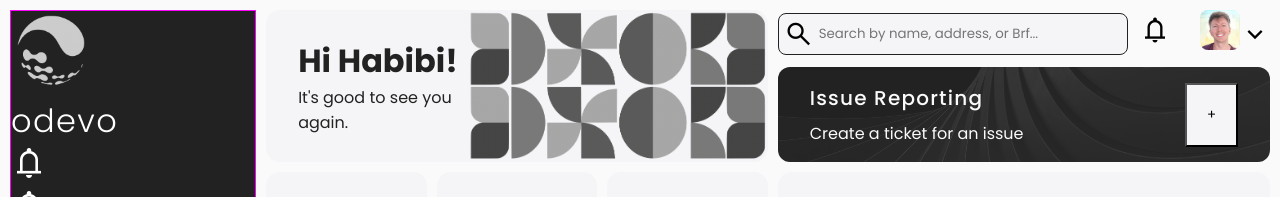
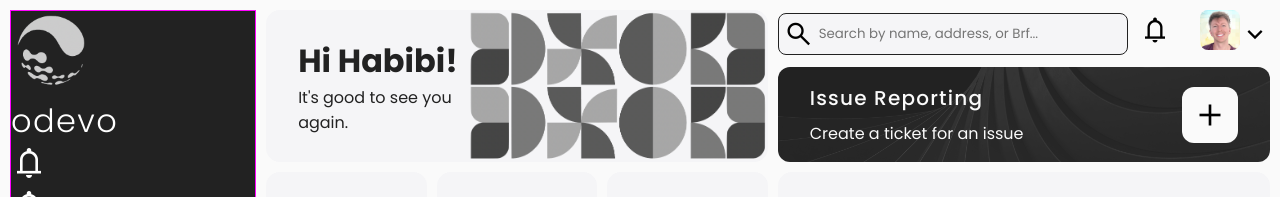
Before and after one commit to FredrikRidderfalk/odevo-issue-management-app, an Angular app: page / in a window 1280 px wide. Shown: the top 197 px of the page. Built offline with nearby package versions, Linux system fonts and the light colour scheme.

Commit message:
update report issue styling

```diff
--- a/src/app/Abstracts/_colors.sass
+++ b/src/app/Abstracts/_colors.sass
@@ -8,3 +8,4 @@ $primary-beige-hover: #eae9e2
 $primary-white: #fafafa
 $secondary-red: #a96070
 $secondary-green: #489850
+$tertiary-green: #b7d8ba
--- a/src/app/Abstracts/_mixins.sass
+++ b/src/app/Abstracts/_mixins.sass
@@ -14,7 +14,7 @@
     position: absolute
     left: 0
     top: 0
-    border-radius: 12px
+    z-index: -1
     width: 100%
     height: 100%
     transition: box-shadow 0.4s
--- a/src/app/Components/ReportIssueComponent/app.report-issue.html
+++ b/src/app/Components/ReportIssueComponent/app.report-issue.html
@@ -4,6 +4,8 @@
     <p class="subtitle">{{ subtitle }}</p>
   </div>
   <div class="container__welcome-img">
-    <button class="report-issue-btn">+</button>
+    <button class="report-issue-btn">
+      <span class="material-symbols-outlined"> add </span>
+    </button>
   </div>
 </div>
--- a/src/app/Components/ReportIssueComponent/app.report-issue.sass
+++ b/src/app/Components/ReportIssueComponent/app.report-issue.sass
@@ -15,6 +15,7 @@
     position: relative
 .container__report-issue:before
     @include box-shadow-element
+    border-radius: 12px
 .container__report-issue:hover:before
     @include box-shadow
 .title
@@ -23,5 +24,15 @@
 .subtitle
     margin-top: rem(8)
 .report-issue-btn
-    background-color: $primary-lightgray
-    padding: rem(20)
+    background-color: $primary-white
+    padding: rem(10)
+    border: none
+    border-radius: 12px
+    transition: transform 0.2s ease-in
+.report-issue-btn:hover
+    background-color: $primary-beige-hover
+    transform: scale(110%)
+    cursor: pointer
+.material-symbols-outlined
+    font-size: rem(36)
+    display: block
```
